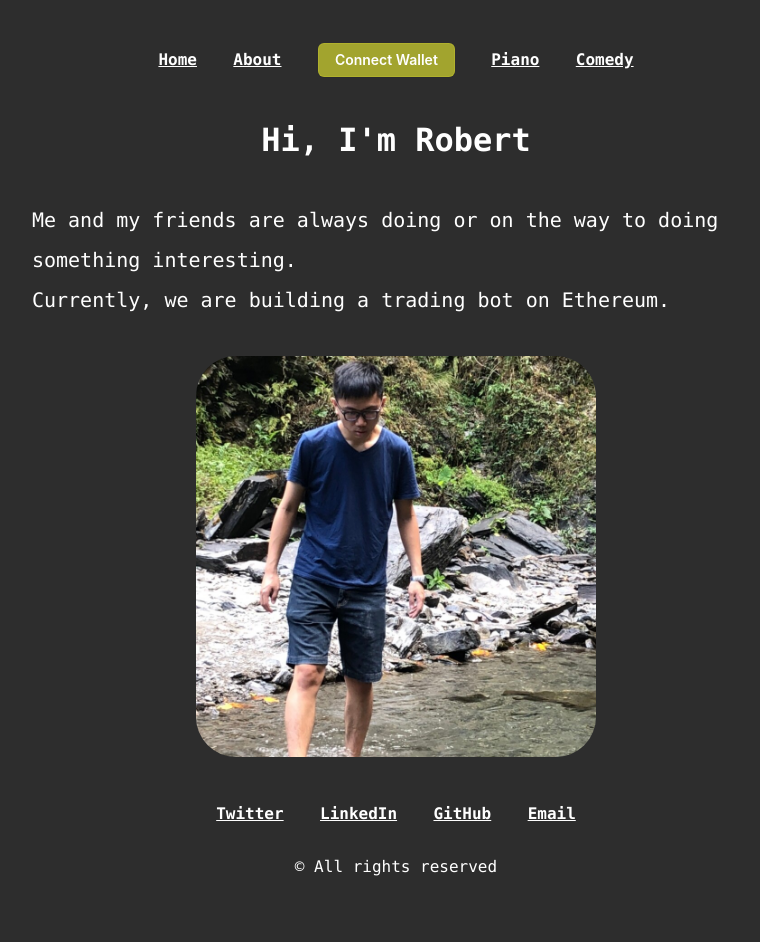
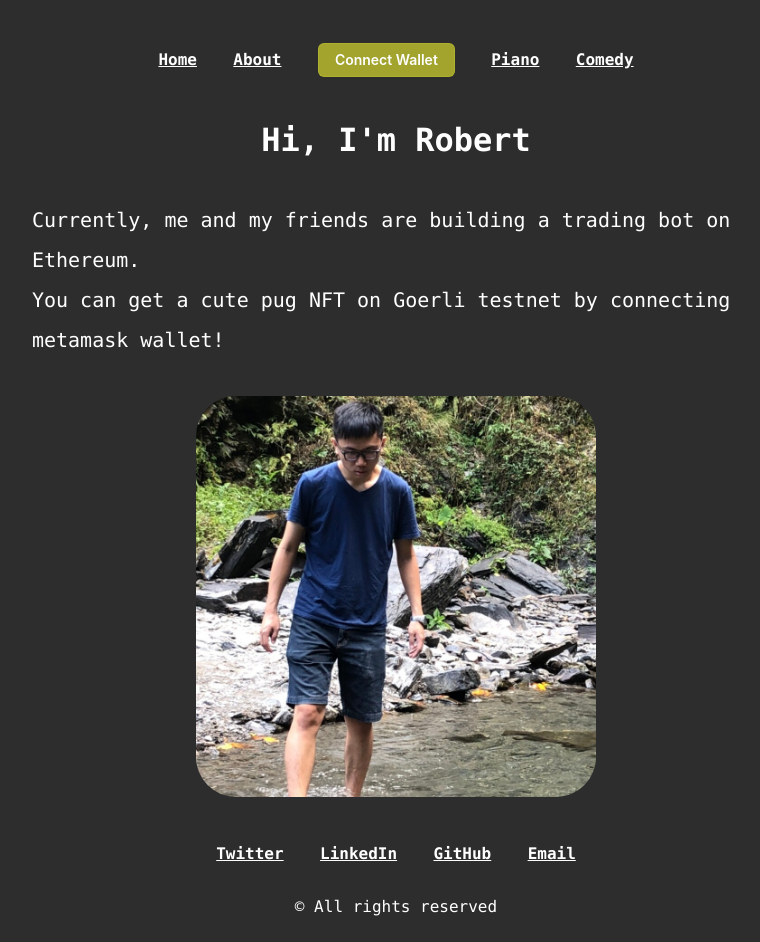
Before and after one commit to juroberttyb/juroberttyb.github.io, a React (Create React App) app: page / in a window 1280 px wide. Shown: the whole page, without its empty margins (244-1004 px from the left). Before the commit the page ends 902 px from the top, so only its background shows below. Built offline with nearby package versions, Linux system fonts and the light colour scheme.

Commit message:
update: home content

```diff
--- a/src/pages/home/Page.js
+++ b/src/pages/home/Page.js
@@ -4,8 +4,8 @@ const home = {
     pageName: "home",
     content: (
         <>
-            Me and my friends are always doing or on the way to doing something interesting.<br/>
-            Currently, we are building a trading bot on Ethereum.
+            Currently, me and my friends are building a trading bot on Ethereum.<br/>
+            You can get a cute pug NFT on Goerli testnet by connecting metamask wallet!
         </>
     ),
     header: (
```
